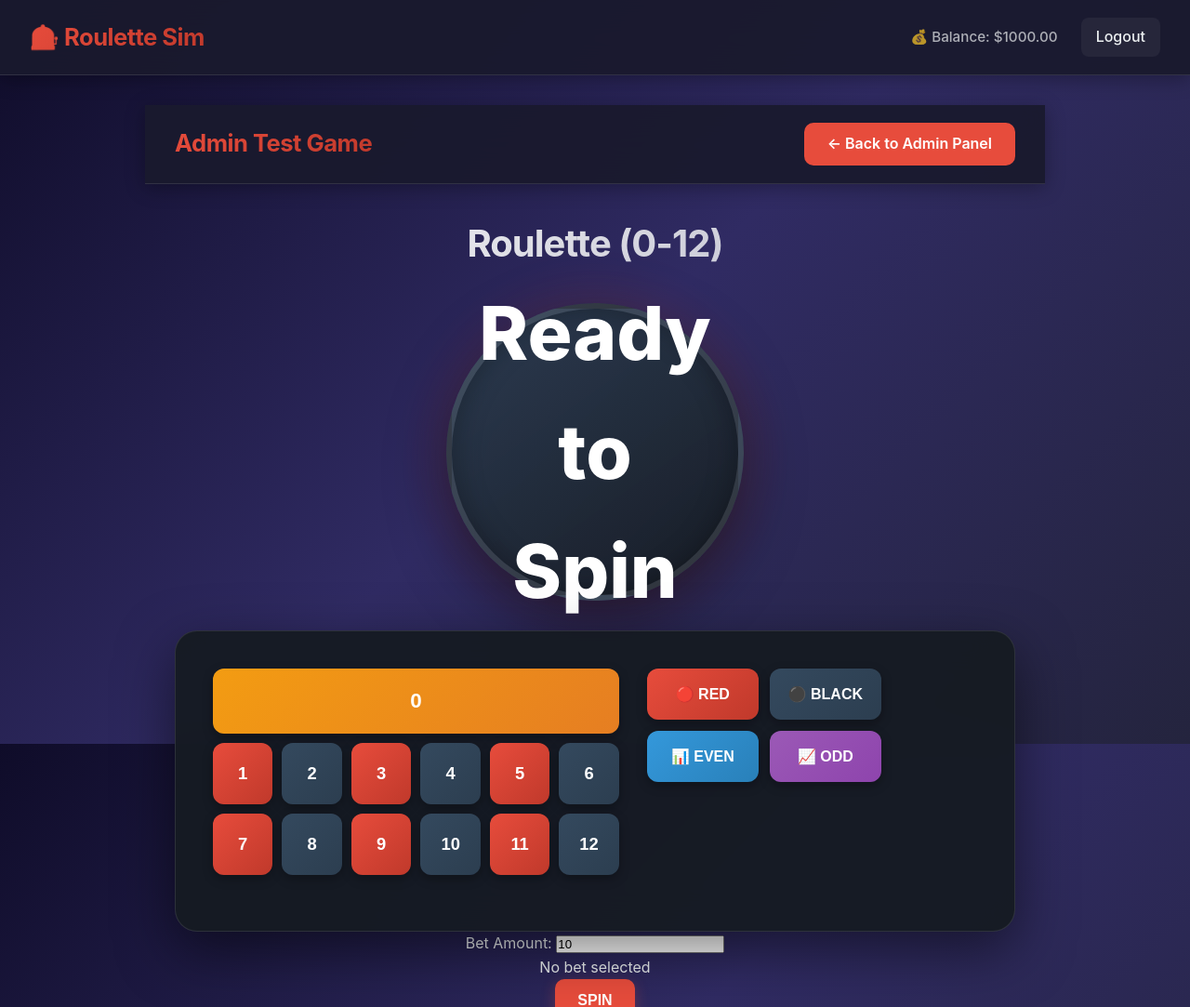
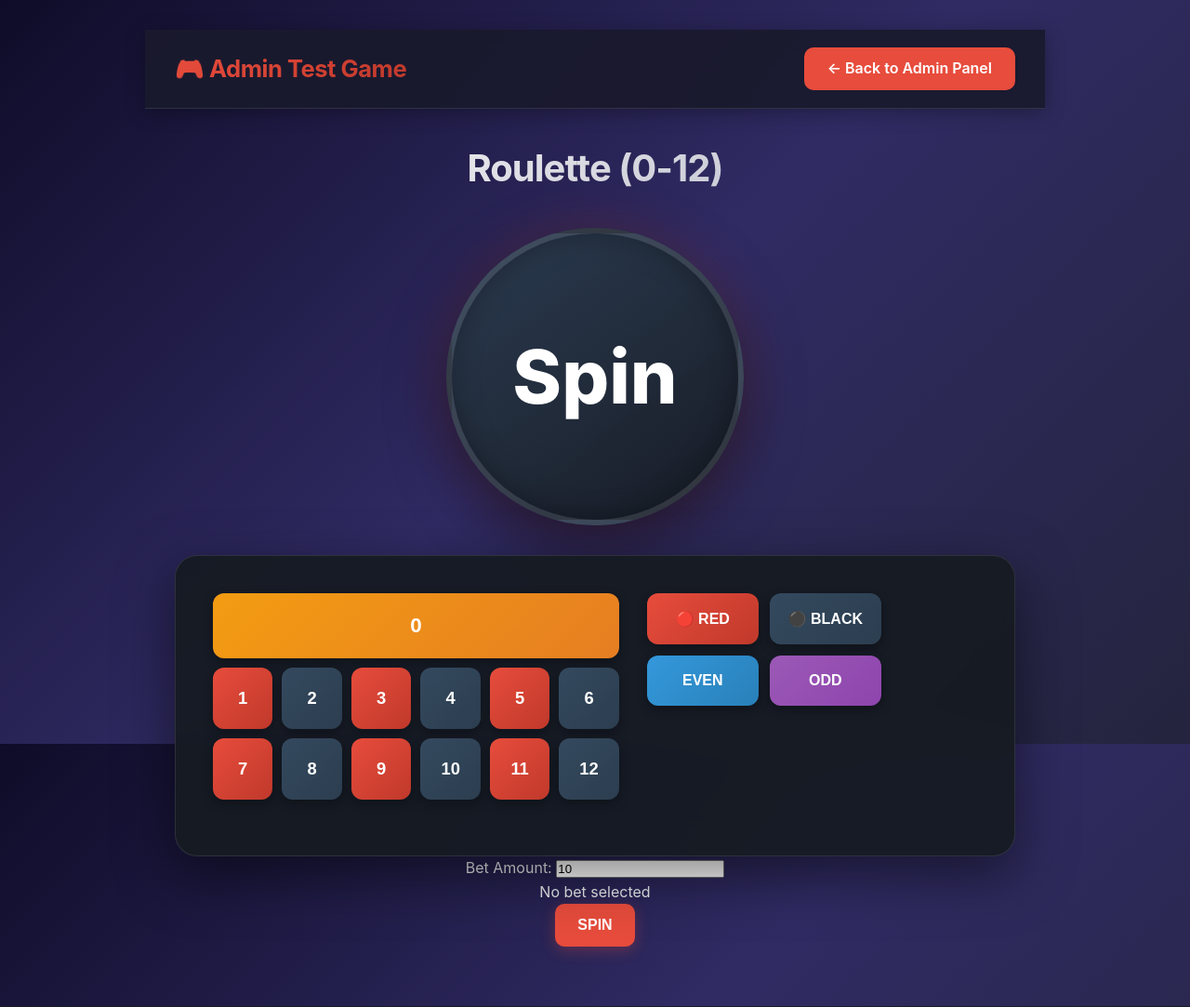
Before and after one commit to euaio/GameSimulation, a Flask app: page /game in a window 1280 px wide. Shown: the top 1083 px of the page at 93% size. Run offline with Flask 3, Linux system fonts and the light colour scheme; the first user in the database is signed in.

Commit message:
improve design

```diff
--- a/templates/base.html
+++ b/templates/base.html
@@ -15,15 +15,11 @@
     <script src="https://cdn.jsdelivr.net/npm/chart.js"></script>
 </head>
 <body>
+    {% if not current_user.is_authenticated %}
     <nav>
         <div class="logo">🎰 Roulette Sim</div>
-        <div class="links">
-            {% if current_user.is_authenticated %}
-                <span>💰 Balance: ${{ "%.2f"|format(current_user.balance) }}</span>
-                <a href="{{ url_for('logout') }}">Logout</a>
-            {% endif %}
-        </div>
     </nav>
+    {% endif %}
 
     <div class="container">
         {% with messages = get_flashed_messages(with_categories=true) %}
--- a/templates/game.html
+++ b/templates/game.html
@@ -1,18 +1,20 @@
 {% extends "base.html" %}
 
 {% block content %}
-{% if is_admin %}
 <nav class="user-nav">
-    <div class="logo">Admin Test Game</div>
+    <div class="logo">{% if is_admin %}🎮 Admin Test Game{% else %}🎰 Roulette Game{% endif %}</div>
+    {% if is_admin %}
     <a href="{{ url_for('admin') }}" class="logout-btn">← Back to Admin Panel</a>
+    {% else %}
+    <a href="{{ url_for('home') }}" class="logout-btn">← Back to Game</a>
+    {% endif %}
 </nav>
-{% endif %}
 
 <div class="game-container">
     <h2>Roulette (0-12)</h2>
 
     <div class="wheel-result" id="result-display">
-        Ready to Spin
+        Spin
     </div>
 
     <div class="betting-board">
@@ -37,8 +39,8 @@
         <div class="outside-bets">
             <button class="bet-btn red-bet" onclick="placeBet('color', 'red')">🔴 RED</button>
             <button class="bet-btn black-bet" onclick="placeBet('color', 'black')">⚫ BLACK</button>
-            <button class="bet-btn even-bet" onclick="placeBet('parity', 'even')">📊 EVEN</button>
-            <button class="bet-btn odd-bet" onclick="placeBet('parity', 'odd')">📈 ODD</button>
+            <button class="bet-btn even-bet" onclick="placeBet('parity', 'even')"> EVEN</button>
+            <button class="bet-btn odd-bet" onclick="placeBet('parity', 'odd')"> ODD</button>
         </div>
     </div>
 
--- a/templates/home.html
+++ b/templates/home.html
@@ -7,6 +7,9 @@
         <span class="username">{{ current_user.username }}</span>
         <span class="balance">💰 ${{ "%.2f"|format(current_user.balance) }}</span>
     </div>
+    <a href="{{ url_for('logout') }}" class="logout-btn">
+        <span>🚪</span> Logout
+    </a>
 </nav>
 
 <div class="game-wrapper">
```
